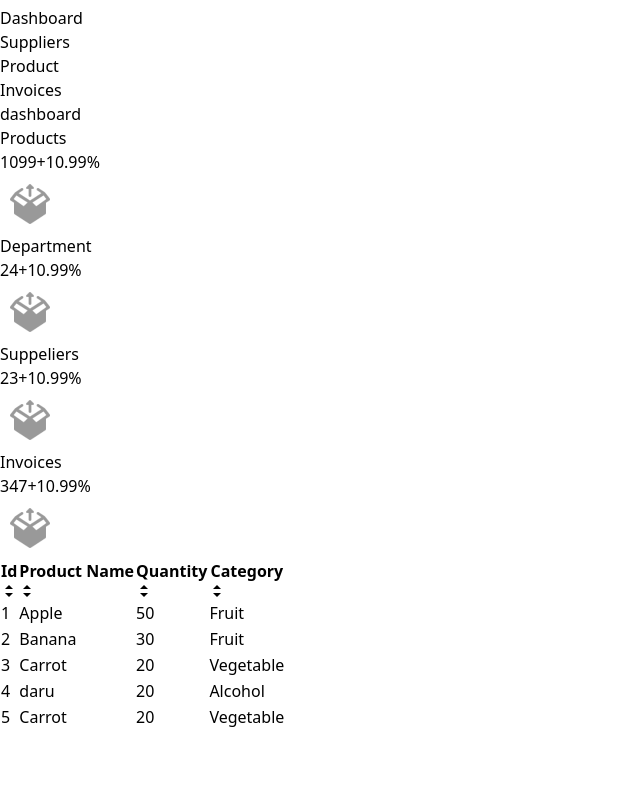
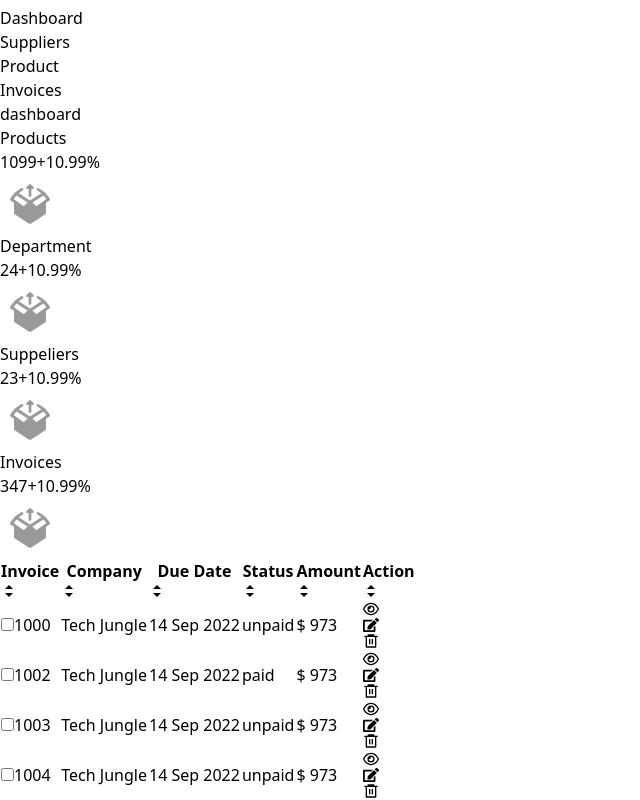
Before and after one commit to avinash-24-aptrix/dental_react_easy, a React (Vite) app: page /dashboard in a window 1280 px wide. Shown: the part 1336-2136 px from the top of the page, without its empty margins (0-640 px from the left). Before the commit the page ends 2066 px from the top, so only its background shows below. Built offline with nearby package versions, Linux system fonts and the light colour scheme.

Commit message:
update : made new dynamic dashboad table

```diff
--- a/src/Pages/Dashboard/DashboardTable.jsx
+++ b/src/Pages/Dashboard/DashboardTable.jsx
@@ -1,46 +1,129 @@
-import React from 'react';
-import TableHeading from '../../Components/TableHeading';
-
+import React, { useState } from "react";
+import TableHeading from "../../Components/TableHeading";
+import { FaRegEye } from "react-icons/fa6";
+import { FaEdit } from "react-icons/fa";
+import { RiDeleteBin6Line } from "react-icons/ri";
+import { twMerge } from "tailwind-merge";
+import DeleteConfirmation from "../../Components/DeleteConfirmation";
 
 const DashboardTable = () => {
-
   const data = [
-        { id: 1, productName: 'Apple', quantity: 50, category: 'Fruit' },
-        { id: 2, productName: 'Banana', quantity: 30, category: 'Fruit' },
-        { id: 3, productName: 'Carrot', quantity: 20, category: 'Vegetable' },
-        { id: 4, productName: 'daru', quantity: 20, category: 'Alcohol' },
-        { id: 5, productName: 'Carrot', quantity: 20, category: 'Vegetable' },
+    {
+      id: 1000,
+      company: "Tech Jungle",
+      dueDate: "14 Sep 2022",
+      status: "unpaid",
+      amount: 973,
+    },
+    {
+      id: 1002,
+      company: "Tech Jungle",
+      dueDate: "14 Sep 2022",
+      status: "paid",
+      amount: 973,
+    },
+    {
+      id: 1003,
+      company: "Tech Jungle",
+      dueDate: "14 Sep 2022",
+      status: "unpaid",
+      amount: 973,
+    },
+    {
+      id: 1004,
+      company: "Tech Jungle",
+      dueDate: "14 Sep 2022",
+      status: "unpaid",
+      amount: 973,
+    },
     // Add more rows as needed
   ];
 
   // table head data dynamically
   const tableHeadingData = [
-        "Id", "Product Name", "Quantity", "Category",
+    "Invoice",
+    "Company",
+    "Due Date",
+    "Status",
+    "Amount",
+    "Action",
   ];
 
+  const [deleteToogle, setDeleteToogle] = useState(false);
 
+  const finallyDelete = () => {
+    setDeleteToogle(true);
+  };
   return (
-        <div className="bg-gray-200 p-4">
-            <div className="container mx-auto">
+    <div className="px-[48px] bg-[#F3F4F6]">
+      <div className="container  ">
         <div className="flex flex-col">
           <div className="overflow-x-auto sm:-mx-6 lg:-mx-8">
             <div className="py-2 inline-block min-w-full sm:px-6 lg:px-8">
-                            <div className="overflow-hidden shadow-md sm:rounded-lg">
-                                <table className="min-w-full divide-y divide-gray-200">
-                                    <thead className="bg-gray-50">
+              <div className="overflow-hidden shadow-md ">
+                <table className="min-w-full divide-y divide-gray-200 rounded-md">
+                  <thead>
                     <tr>
                       {tableHeadingData.map((e, index) => (
-                                                <TableHeading key={index}>{e}</TableHeading>
+                        <TableHeading
+                          className="bg-[#E8EBF0] rounded-md"
+                          key={index}
+                        >
+                          {e}
+                        </TableHeading>
                       ))}
                     </tr>
                   </thead>
-                                    <tbody className="bg-white divide-y divide-gray-200">
+                  <tbody className="bg-white divide-y divide-gray-200 rounded-md">
                     {data.map((item) => (
-                                            <tr key={item.id}>
-                                                <td className="px-6 py-4 whitespace-nowrap text-sm font-medium text-gray-900">{item.id}</td>
-                                                <td className="px-6 py-4 whitespace-nowrap text-sm text-gray-500">{item.productName}</td>
-                                                <td className="px-6 py-4 whitespace-nowrap text-sm text-gray-500">{item.quantity}</td>
-                                                <td className="px-6 py-4 whitespace-nowrap text-sm text-gray-500">{item.category}</td>
+                      <tr
+                        key={item.id}
+                        className={twMerge(
+                          "text-gray-800",
+                          item.id === item.id && "hover:bg-gray-100"
+                        )}
+                      >
+                        <td className="px-6 py-4 whitespace-nowrap text-sm font-medium flex items-center">
+                          <span className="pr-2">
+                            <input type="checkbox" />
+                          </span>
+                          {item.id}
+                        </td>
+                        <td className="px-6 py-4 whitespace-nowrap text-sm  font-bold">
+                          {item.company}
+                        </td>
+                        <td className="px-6 py-4 whitespace-nowrap text-sm  ">
+                          {item.dueDate}
+                        </td>
+                        <td className="px-6 py-4 whitespace-nowrap text-sm  ">
+                          <span
+                            className={twMerge(
+                              " rounded-[40px] px-4 py-1.5 text-[12px] text-gray-800",
+                              item.status === "paid"
+                                ? "bg-green-100"
+                                : "bg-red-100"
+                            )}
+                          >
+                            {item.status}
+                          </span>
+                        </td>
+                        <td className="px-6 py-4 whitespace-nowrap text-sm   ">
+                          $ {item.amount}
+                        </td>
+                        <td className="px-6 py-4 whitespace-nowrap text-sm   ">
+                          <span className="flex space-x-6 opacity-90">
+                            <FaRegEye className="text-black h-[20px] w-[20px]" />
+                            <FaEdit className="text-[#5E68C9] h-[20px] w-[20px]" />
+                            <RiDeleteBin6Line
+                              toggle={deleteToogle}
+                              onClick={finallyDelete}
+                              className="text-red-600 h-[20px] w-[20px]"
+                            />
+                            {deleteToogle && (
+                              <DeleteConfirmation deletePop={setDeleteToogle} />
+                            )}
+                          </span>
+                        </td>
                       </tr>
                     ))}
                   </tbody>
@@ -51,7 +134,7 @@ const DashboardTable = () => {
         </div>
       </div>
     </div>
-    )
-}
+  );
+};
 
-export default DashboardTable
+export default DashboardTable;
```
Lines whose indentation alone changed are shown as unchanged.
